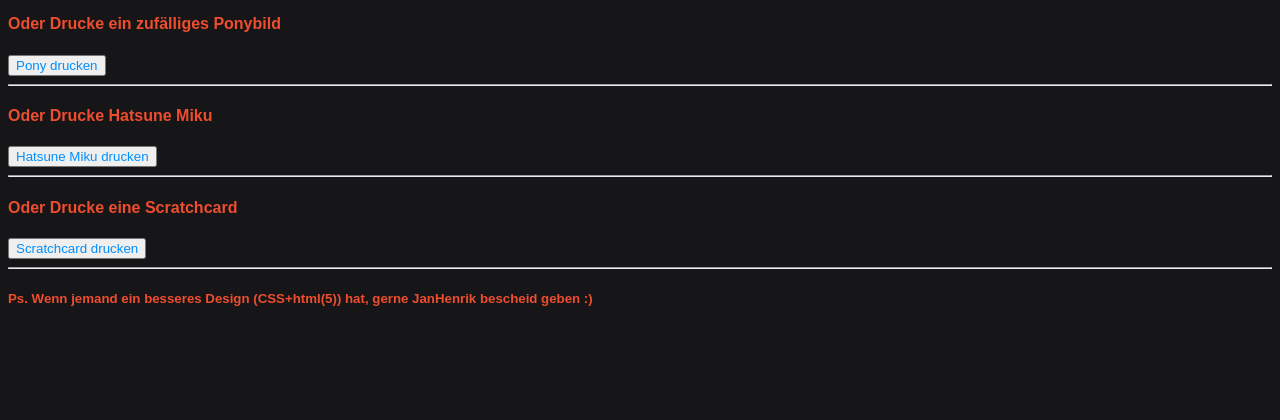
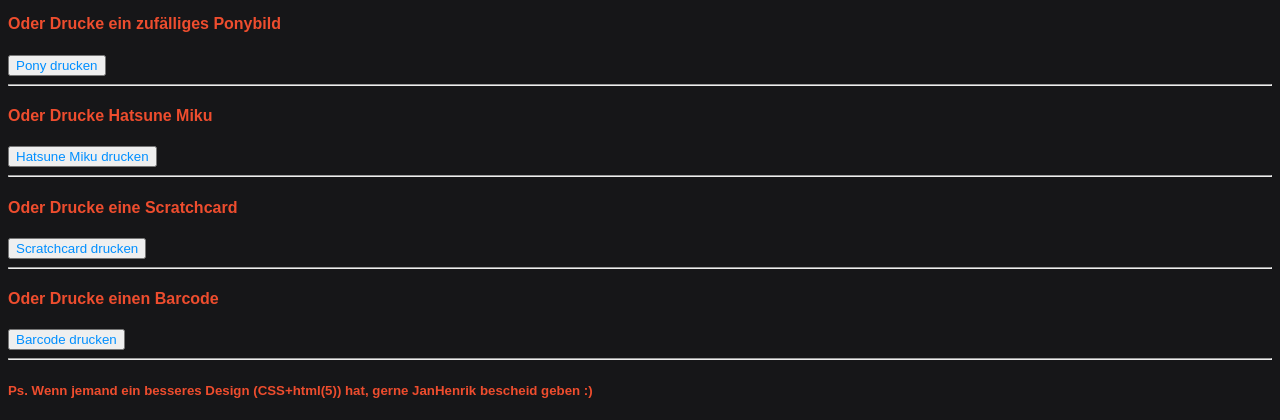
Before and after one commit to Jan--Henrik/Druckschnubbel, a Flask app: page / in a window 1280 px wide. Shown: the part 458-878 px from the top of the page. Before the commit the page ends 764 px from the top, so only its background shows below. Run offline with Flask 2, Linux system fonts and the light colour scheme.

Commit message:
Added Barcode generator

```diff
--- a/app/templates/index.html
+++ b/app/templates/index.html
@@ -47,6 +47,11 @@
       <input type="submit" value="Scratchcard drucken" />
       </form>
       <hr>
+      <h4>Oder Drucke einen Barcode</h4>
+      <form method="post" action="/barcode">
+      <input type="submit" value="Barcode drucken" />
+      </form>
+      <hr>
       <h5>Ps. Wenn jemand ein besseres Design (CSS+html(5)) hat, gerne JanHenrik bescheid geben :)</h5>      </div>
     </div>
   </body>
--- a/app/views.py
+++ b/app/views.py
@@ -12,6 +12,8 @@
 from scretchcard import createCard
 from pony import printPony
 from xkcd import printXkcd
+from bar import printBarcode
+
 debug = False  # if true it will run on localhost
 
 app = Flask(__name__)
@@ -47,10 +49,22 @@
     return render_template('scratchcard.html')
 
 
+@app.route('/barcode', methods=['POST'])  # routine for the barcode input
+def barcode():
+    return render_template('barcode.html')
+
+
 @app.route('/scr', methods=['POST'])  # routine to render the scretchcard
 def scratchcard_receive():
     text = request.form['text']
     createCard(text)
+    return redirect(url_for('printing'))
+
+
+@app.route('/bar', methods=['POST'])  # routine to render the scretchcard
+def barcode_receive():
+    text = request.form['text']
+    printBarcode(text)
     return redirect(url_for('printing'))
 
 
```
Also changed, not shown: app/templates/barcode.html (added, +15 -0 lines), creator/bar.py (added, +11 -0 lines).
